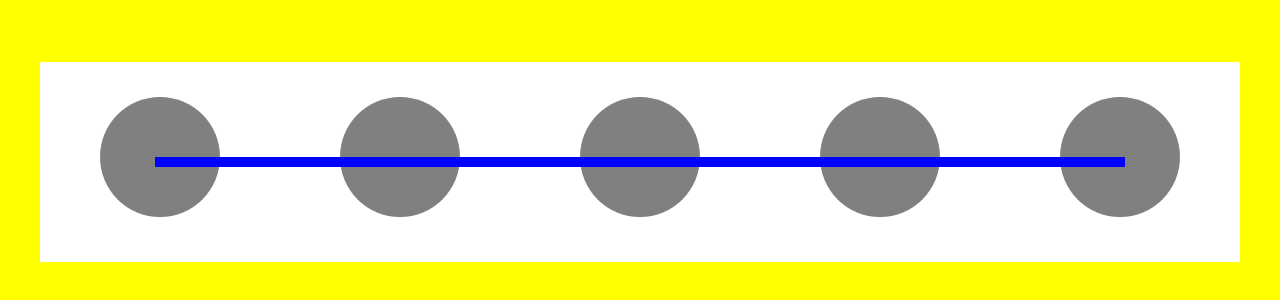
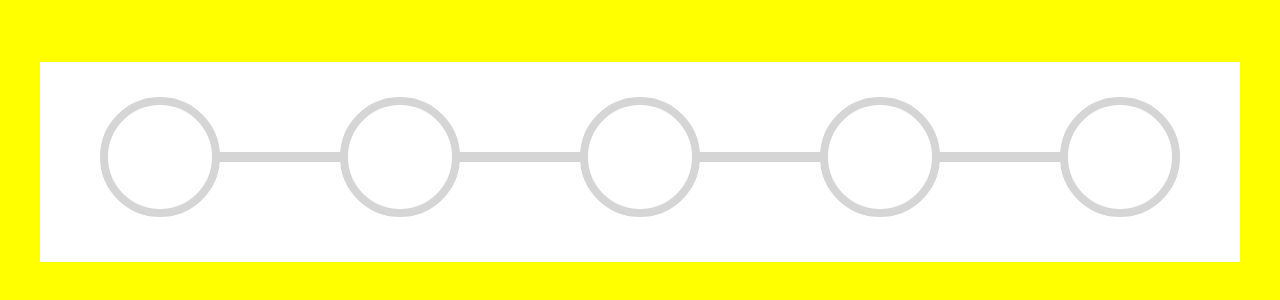
Before and after one commit to Bofi1/progress-bar, a plain HTML site: page index.html in a window 1280 px wide. Shown: the part 238-538 px from the top of the page. Drawn offline with nearby package versions, Linux system fonts and the light colour scheme.

Commit message:
/img and styles

```diff
--- a/index.html
+++ b/index.html
@@ -9,15 +9,15 @@
 <body class="bg-[yellow]">
 
     <div class="content-father w-[1200rem] h-[200rem] bg-[white] flex flex-col justify-center items-center">
-        <div class="flex">
-            <div id="start" class="w-[120rem] h-[120rem] bg-[grey] rounded-[100%] mr-[120rem]"></div>
-            <div id="step-1" class="w-[120rem] h-[120rem] bg-[grey] rounded-[100%] mr-[120rem]"></div>
-            <div id="step-2" class="w-[120rem] h-[120rem] bg-[grey] rounded-[100%] mr-[120rem]"></div>
-            <div id="step-3" class="w-[120rem] h-[120rem] bg-[grey] rounded-[100%] mr-[120rem]"></div>
-            <div id="final" class="w-[120rem] h-[120rem] bg-[grey] rounded-[100%]"></div>
+        <div class="flex z-[2]">
+            <div id="start" class="w-[120rem] h-[120rem] bg-[white] rounded-[100%] mr-[120rem] border-[#D5D5D5] border-[8px] border-solid"></div>
+            <div id="step-1" class="w-[120rem] h-[120rem] bg-[white] rounded-[100%] mr-[120rem] border-[#D5D5D5] border-[8px] border-solid"></div>
+            <div id="step-2" class="w-[120rem] h-[120rem] bg-[white] rounded-[100%] mr-[120rem] border-[#D5D5D5] border-[8px] border-solid"></div>
+            <div id="step-3" class="w-[120rem] h-[120rem] bg-[white] rounded-[100%] mr-[120rem] border-[#D5D5D5] border-[8px] border-solid"></div>
+            <div id="final" class="w-[120rem] h-[120rem] bg-[white] rounded-[100%] border-[#D5D5D5] border-[8px] border-solid"></div>
         </div>
 
-        <div class="bar h-[10rem] w-[970rem] bg-[blue] relative top-[-60rem]"></div>
+        <div class="bar h-[10rem] w-[970rem] bg-[#D5D5D5] relative top-[-65rem] "></div>
 
     </div>
 
```
Also changed, not shown: img/x-gray.png (added).
